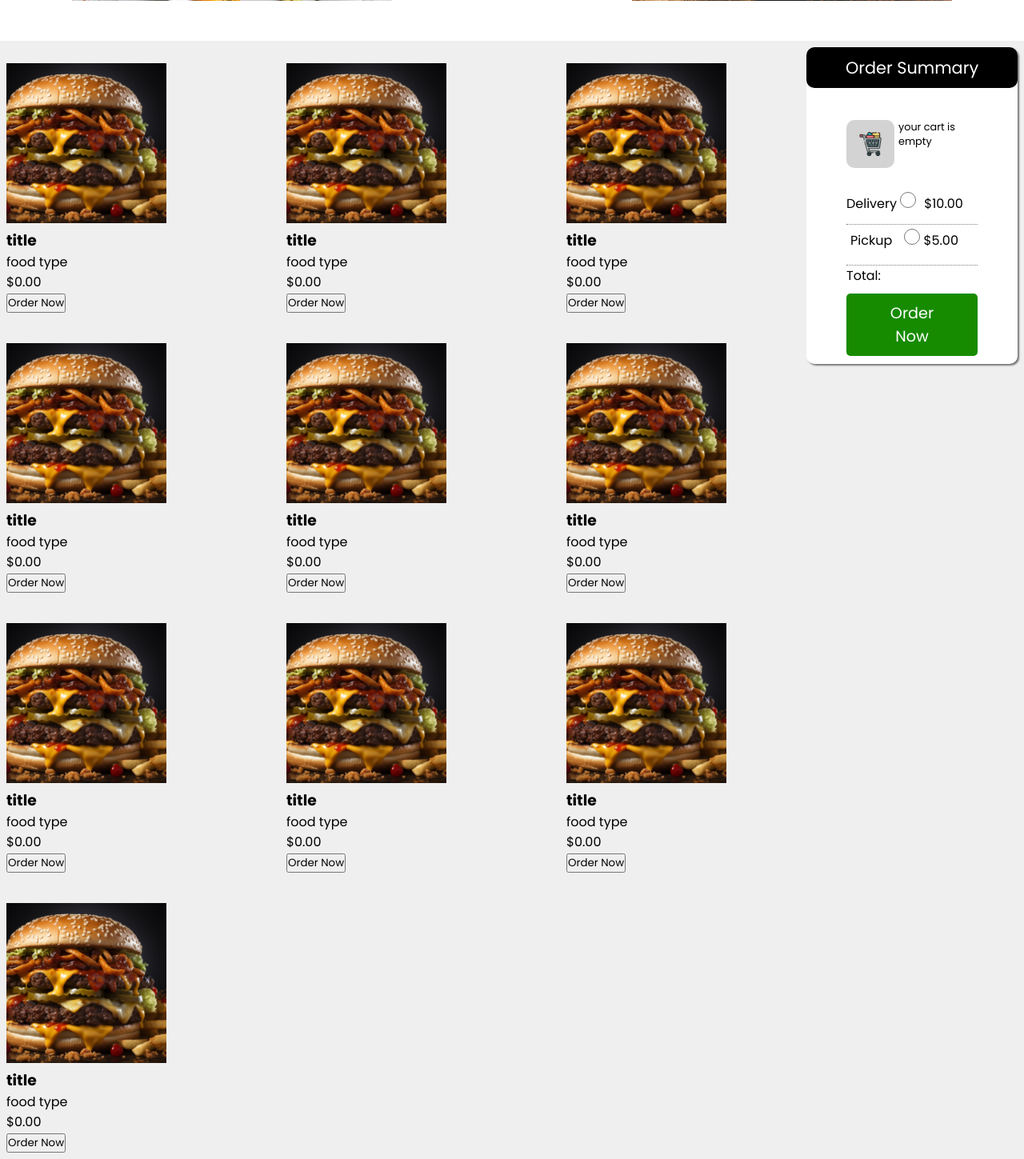
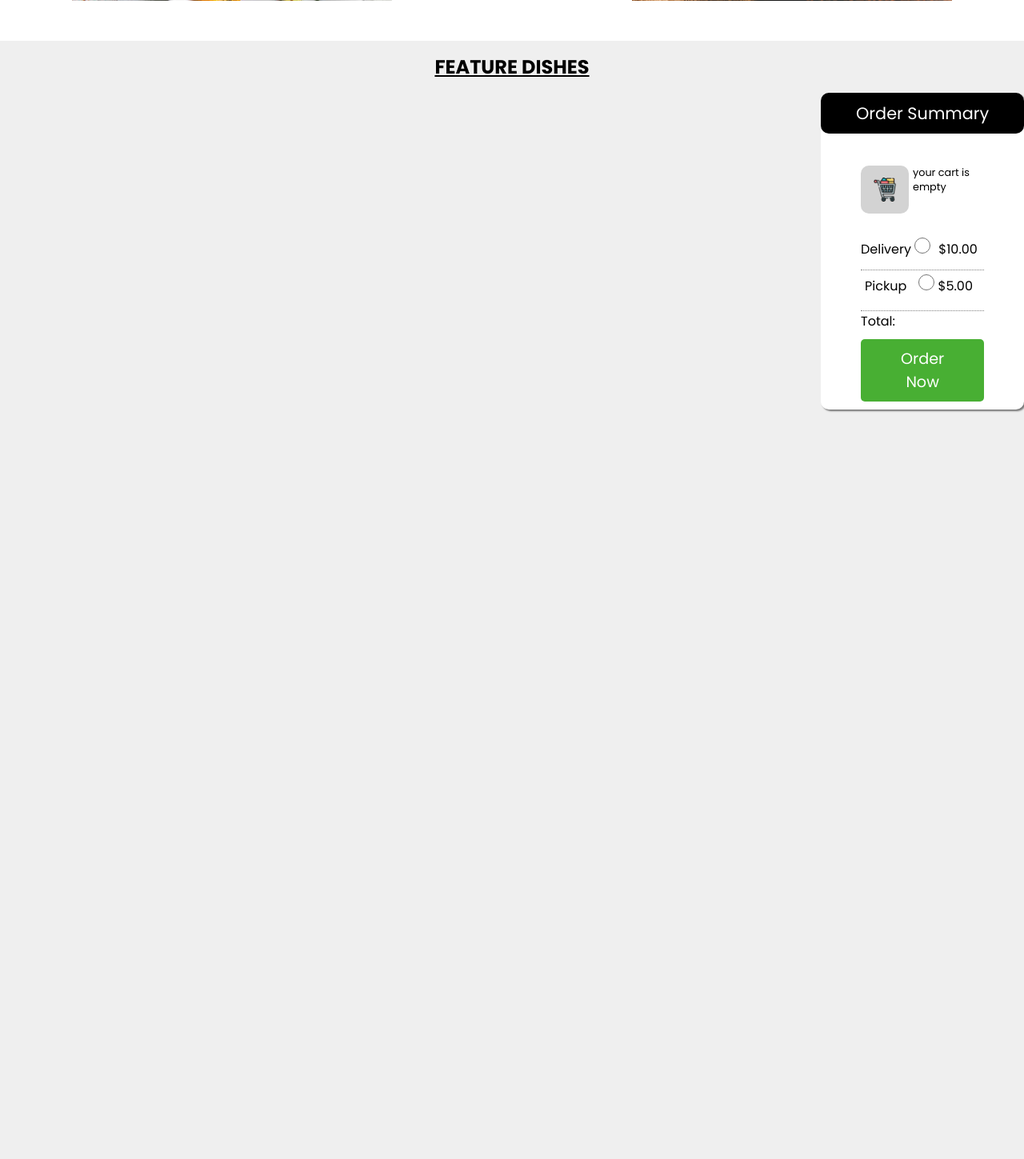
Before and after one commit to keneil2/BYTE, a PHP site: page /app/views/homepage.php in a window 1280 px wide; the page is wider, and only the part inside the window is pictured. Shown: the part 1467-2916 px from the top of that part at 80% size. After the commit the page ends 1982 px from the top of that part, so only its background shows below. Run offline with PHP 8.4, Linux system fonts and the light colour scheme; the visitor is signed in with stand-in values (Sample User, id 1); tables that the repository leaves empty or names only in its code hold one stand-in row (values such as "Sample post"); some libraries are stand-ins or nearby versions; some web fonts are replaced.

Commit message:
food items  in the db can be featured on homepage

```diff
--- a/app/controllers/admin-delete.controller.php
+++ b/app/controllers/admin-delete.controller.php
@@ -7,6 +7,5 @@
    if($deleteuser->Deleteadmin($_GET["user_id"])==true){
       exit("connection error");
    }
-
    header("Location:/manage-Admins");
 }
--- /dev/null
+++ b/app/controllers/displayProduct.control.php
@@ -0,0 +1,11 @@
+<?php
+require_once dirname(__FILE__,2)."/models/Products.model.php";
+require_once dirname(__FILE__,3)."/config/dbcon.php";
+$product= new Product();
+echo"<pre>";
+$result=$product->GetProducts(new Dbcon);
+// var_dump($result);
+// foreach($result as $result){
+
+// }
+echo"</pre>";
--- a/app/controllers/var_code.contrl.php
+++ b/app/controllers/var_code.contrl.php
@@ -3,7 +3,7 @@
 if ($_SERVER["REQUEST_METHOD"]=="GET"){
     if(isset($_GET["var_code"]) && !empty($_GET["var_code"])){
         Login_model::accountStatus();
-        if($_GET["var_email"]==$_SESSION["Var_Code"]){
+        if($_GET["var_email"]==$_SESSION["Var_code"]){
          header("Location:/home");
         }
 }else{
--- /dev/null
+++ b/app/models/Products.model.php
@@ -0,0 +1,15 @@
+<?php
+class Product{
+       public function GetProducts(dbcon $con){
+
+        $connection=$con->Db_connection();
+        $query="SELECT foods.*, categories.CATEGORY_NAME AS category_name
+        FROM foods INNER JOIN categories ON  categories.ID=foods.category_id
+        WHERE categories.to_feature= 'yes'";
+        $stmt=$connection->prepare($query);
+        $stmt->execute();
+        $result=$stmt->fetchAll(PDO::FETCH_ASSOC);
+        return $result;
+
+       }
+}
--- a/app/models/admin.model.php
+++ b/app/models/admin.model.php
@@ -106,11 +106,11 @@
       return false;
     }
   }
-  public function selectBYId($id)
+  public function selectBYId($id,$table="adminusers")
   {
     try {
       $con = $this->Dbcon();
-      $query = "SELECT * FROM adminusers WHERE ID=:id";
+      $query = "SELECT * FROM $table WHERE ID=:id";
       $stmt = $con->prepare($query);
       $stmt->bindParam("id", $id);
       $stmt->execute();
--- a/app/views/homepage.php
+++ b/app/views/homepage.php
@@ -40,6 +40,7 @@
     </div>
 </div>
  </div>
- <?php require_once "layout\menu.php";?>
+ <h2 class="featured" >FEATURE DISHES</h2>
+ <?php require_once "layout/featured.php";?>
 </body>
 </html>
--- /dev/null
+++ b/app/views/layout/featured.php
@@ -0,0 +1,44 @@
+<!DOCTYPE html>
+<html lang="en">
+<head>
+    <meta charset="UTF-8">
+    <meta name="viewport" content="width=device-width, initial-scale=1.0">
+    <link rel="stylesheet" href="../../../public/css/menu.css">
+    <title>Document</title>
+</head>
+<body>
+<?php require_once dirname(__FILE__,3)."/controllers/displayProduct.control.php";
+?>
+    <div class="container">
+<section class="menuSection">
+
+<?php for($i=0;$i<count($result);$i++){
+        ?>
+    <div class="item">
+    <center><img src="storage/<?php echo $result[$i]["image_path"]  ?>">
+        <form action=""><input type="hidden" value=<?= $result[$i]["ID"]?>><h3><button class="food-item"><?= $result[$i]["food_name"] ?></button></h3></form>
+        <p class="price"><?= "$".$result[$i]["price"]?><p>
+            <form action="/addtocart"><button class="button">Add to cart</button></form>
+            <form action="/addtocart"><button class="buy_now" >Buy now</button></form>
+        </center>
+    </div>
+
+<?php }?>
+
+
+</section>
+<div class="orderSummary">
+<div class="title">Order Summary</div>
+<div class="cartdetails">
+<div class="items"><img src="public/css/img/shopping-cart.png" alt="cart-icon"><p>your cart is empty</p></div>
+<form action="/orders">
+    <div class="input"><label for="delivery">Delivery</label>  <input type="radio" name="order-type" class="first-radio">$10.00</div>
+     <div class="inputs">    <label for="Pickup" id="label2">Pickup</label><input type="radio" name="order-type" id="">     $5.00</div>
+    <p>Total:</p>
+    <button>Order Now</button>
+</form>
+</div>
+</div>
+</div>
+</body>
+</html>
--- a/app/views/layout/menu.php
+++ /dev/null
@@ -1,107 +0,0 @@
-<!DOCTYPE html>
-<html lang="en">
-<head>
-    <meta charset="UTF-8">
-    <meta name="viewport" content="width=device-width, initial-scale=1.0">
-    <link rel="stylesheet" href="../../../public/css/menu.css">
-    <title>Document</title>
-</head>
-<body>
-    <div class="container">
-<section class="menuSection">
-    <div class="item">
-        <img src="public\css\img\burger.jpg">
-        <h3>title</h3>
-        <p>food type</p>
-        <p>$0.00<p>
-        <button>Order Now</button>
-    </div>
-
-    <div class="item">
-        <img src="public\css\img\burger.jpg">
-        <h3>title</h3>
-        <p>food type</p>
-        <p>$0.00<p>
-        <button>Order Now</button>
-    </div>
-
-    <div class="item">
-        <img src="public\css\img\burger.jpg">
-        <h3>title</h3>
-        <p>food type</p>
-        <p>$0.00<p>
-        <button>Order Now</button>
-    </div>
-
-    <div class="item">
-        <img src="public\css\img\burger.jpg">
-        <h3>title</h3>
-        <p>food type</p>
-        <p>$0.00<p>
-        <button>Order Now</button>
-    </div>
-
-    <div class="item">
-        <img src="public\css\img\burger.jpg">
-        <h3>title</h3>
-        <p>food type</p>
-        <p>$0.00<p>
-        <button>Order Now</button>
-    </div>
-
-    <div class="item">
-        <img src="public\css\img\burger.jpg">
-        <h3>title</h3>
-        <p>food type</p>
-        <p>$0.00<p>
-        <button>Order Now</button>
-    </div>
-
-    <div class="item">
-        <img src="public\css\img\burger.jpg">
-        <h3>title</h3>
-        <p>food type</p>
-        <p>$0.00<p>
-        <button>Order Now</button>
-    </div>
-
-    <div class="item">
-        <img src="public\css\img\burger.jpg">
-        <h3>title</h3>
-        <p>food type</p>
-        <p>$0.00<p>
-        <button>Order Now</button>
-    </div>
-
-    <div class="item">
-        <img src="public\css\img\burger.jpg">
-        <h3>title</h3>
-        <p>food type</p>
-        <p>$0.00<p>
-        <button>Order Now</button>
-    </div>
-
-    <div class="item">
-        <img src="public\css\img\burger.jpg">
-        <h3>title</h3>
-        <p>food type</p>
-        <p>$0.00<p>
-        <button>Order Now</button>
-    </div>
-
-</section>
-<div class="orderSummary">
-<div class="title">Order Summary</div>
-<div class="cartdetails">
-<div class="items"><img src="public/css/img/shopping-cart.png" alt="cart-icon"><p>your cart is empty</p></div>
-<form action="/orders">
-    <div class="input"><label for="delivery">Delivery</label>  <input type="radio" name="order-type" class="first-radio">$10.00</div>
-     <div class="inputs">    <label for="Pickup" id="label2">Pickup</label><input type="radio" name="order-type" id="">     $5.00</div>
-    <p>Total:</p>
-    <button>Order Now</button>
-</form>
-</div>
-</div>
-</div>
-</body>
-</html>
--- a/app/views/updatecategory.view.php
+++ b/app/views/updatecategory.view.php
@@ -29,9 +29,9 @@
  if($_SERVER["REQUEST_METHOD"]=="GET" && isset($_GET["categoryID"])){
 
         $categoryname=new AdminDb();
-        $results=$categoryname->disPlayUsers("categories");
-        $categoryName=$results[0]["CATEGORY_NAME"];
-        $display=$results[0]["to_feature"];
+        $results=$categoryname->selectBYId($_GET["categoryID"],"categories");
+        $categoryName=$results["CATEGORY_NAME"];
+        $display=$results["to_feature"];
         $id=$_GET["categoryID"];
     }else{
         $categoryName="";
--- a/config/router.php
+++ b/config/router.php
@@ -24,7 +24,9 @@
     "/create_Content"=> "app/views/createContert.view.php",
     "/add-Content"=>"app\controllers\createContent.control.php",
     "/update_Category"=>"app/views/updatecategory.view.php",
-    "/update_category_controller"=>"app/controllers/update.category.php"
+    "/update_category_controller"=>"app/controllers/update.category.php",
+    "/products"=>"app/controllers/displayProduct.control.php"
+
     ];
  function __construct($uri){ // takes current server URI
     $this->uri=$uri;
--- a/public/css/homepage.css
+++ b/public/css/homepage.css
@@ -54,3 +54,8 @@
     border:none;
     border-radius:3px;
 }
+.featured{
+    text-align: center;
+    text-decoration: underline;
+    margin: 15px 0px;
+}
--- a/public/css/menu.css
+++ b/public/css/menu.css
@@ -8,11 +8,7 @@
   margin: 0.5em;
   position: relative;
 }
-img{
-  object-fit:cover;
-    width: 200px;
-    height:200px;
-}
+
 .title{
   height: fit-content;
   background-color: black;
@@ -21,6 +17,44 @@
   text-align: center;
   padding:10px;
   border-radius:10px;
+}
+.item{
+ border:1px solid rgba(0, 0, 0,0.3);
+ height: fit-content;
+ background-color: white;
+ padding:5px;
+ border-radius:10px;
+}
+.item img{
+  object-fit:cover;
+    width: 200px;
+    height:200px;
+    border-radius:10px;
+    border: 1px solid rgba(0,0,0,0.3);
+}
+.item h3{
+  font-size: 1.2rem;
+  margin: 15px 0px;
+}
+.item .buy_now{
+  margin-top:10px;
+  color: white;
+  background-color: rgb(72, 175, 51,0.8);
+  padding:5px;
+  border:none;
+  border-radius:5px;
+}
+.item .button{
+  background-color:rgb(72, 175, 51,0.8);
+  color:white;
+  border-radius: 5px;
+  padding:5px;
+  border:none;
+}
+.item .price{
+  font-size: 1.2rem;
+  font-weight: 500;
+
 }
 .items{
   display:flex;
@@ -40,9 +74,11 @@
   padding: 10px 50px;
 }
 .orderSummary{
-  position: -webkit-sticky;
-  position: sticky;
+  position:sticky;
   top: 0;
+  right:0;
+  margin-left:100px;
+  width:fit-content;
   background-color: rgb(255, 255, 255);
   height: fit-content;
   border-radius:10px;
@@ -57,15 +93,21 @@
 .menuSection{
   margin-top:20px;
   display:grid;
-  grid-template-columns:repeat(3,300px);
-  grid-template-rows: repeat(3,300px);
-  gap:50px;
+  grid-template-columns:repeat(3,250px);
+  grid-template-rows: repeat(3,250px);
+  gap:150px;
+}
+.food-item{
+  border:none;
+  background-color: transparent;
+
 }
 .cartdetails input{
   margin-bottom:20px;
   border-bottom: 1px solid rgb(0, 0, 0);
   border-top: 1px solid rgb(0, 0, 0);
 }
+
 .cartdetails input[type="radio"]{
  accent-color: orangered;
  width:20px;
@@ -77,7 +119,7 @@
 .cartdetails button{
   padding:10px 50px;
   border:none;
-  background-color:rgb(23, 139, 0);
+  background-color:rgb(72, 175, 51);
   font-size: larger;
   color:white;
   border-radius:5px;
```
Also changed, not shown: app/views/layout/aboutus.php (+43 -0 lines), storage/65f1f8858636f_Netflix-Inc-1.jpg (added), storage/65f2401fad0aa_download.jpg (added), storage/65f242a2a3ebe_download.jpg (added), 3 other files.
